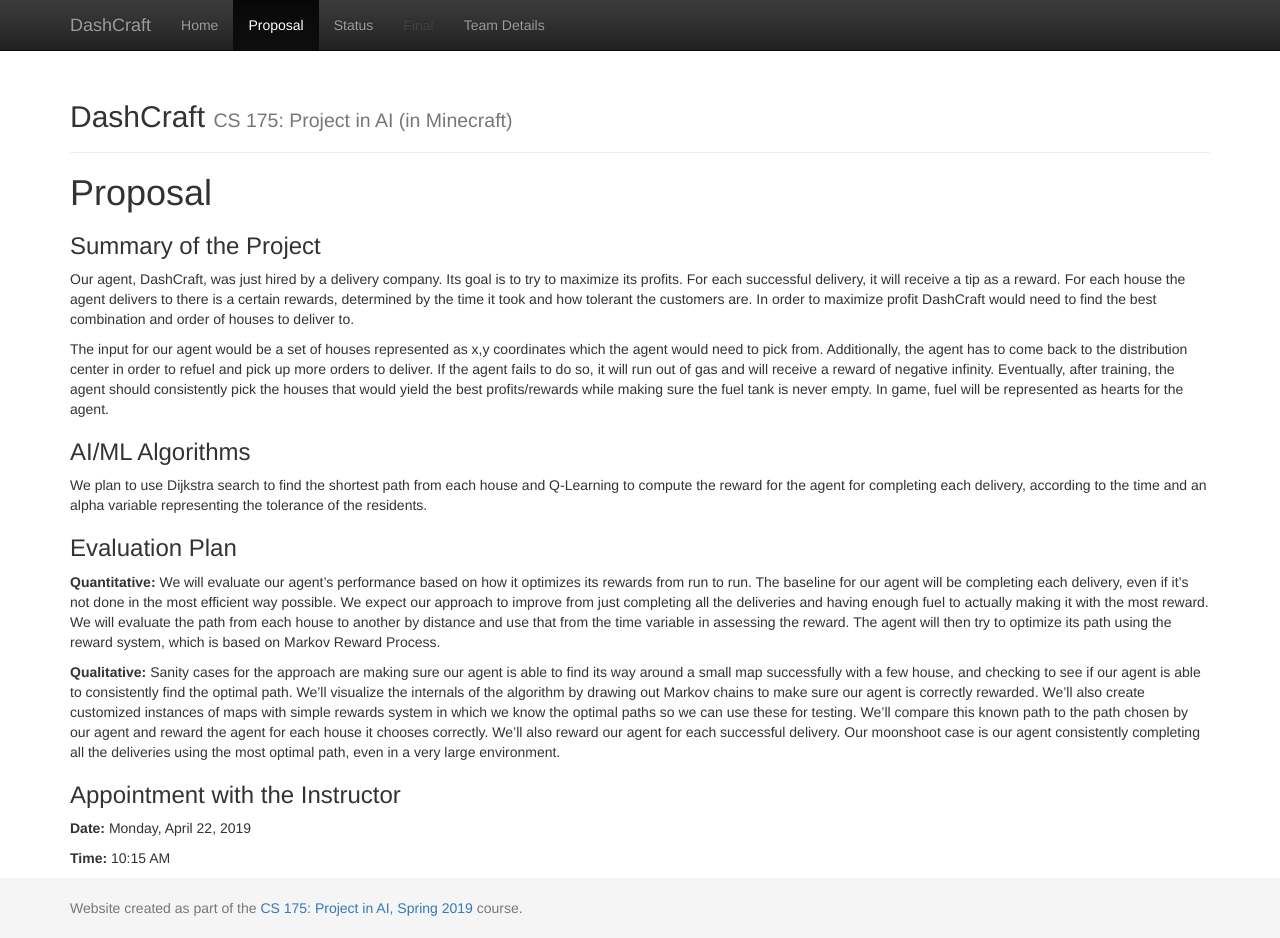
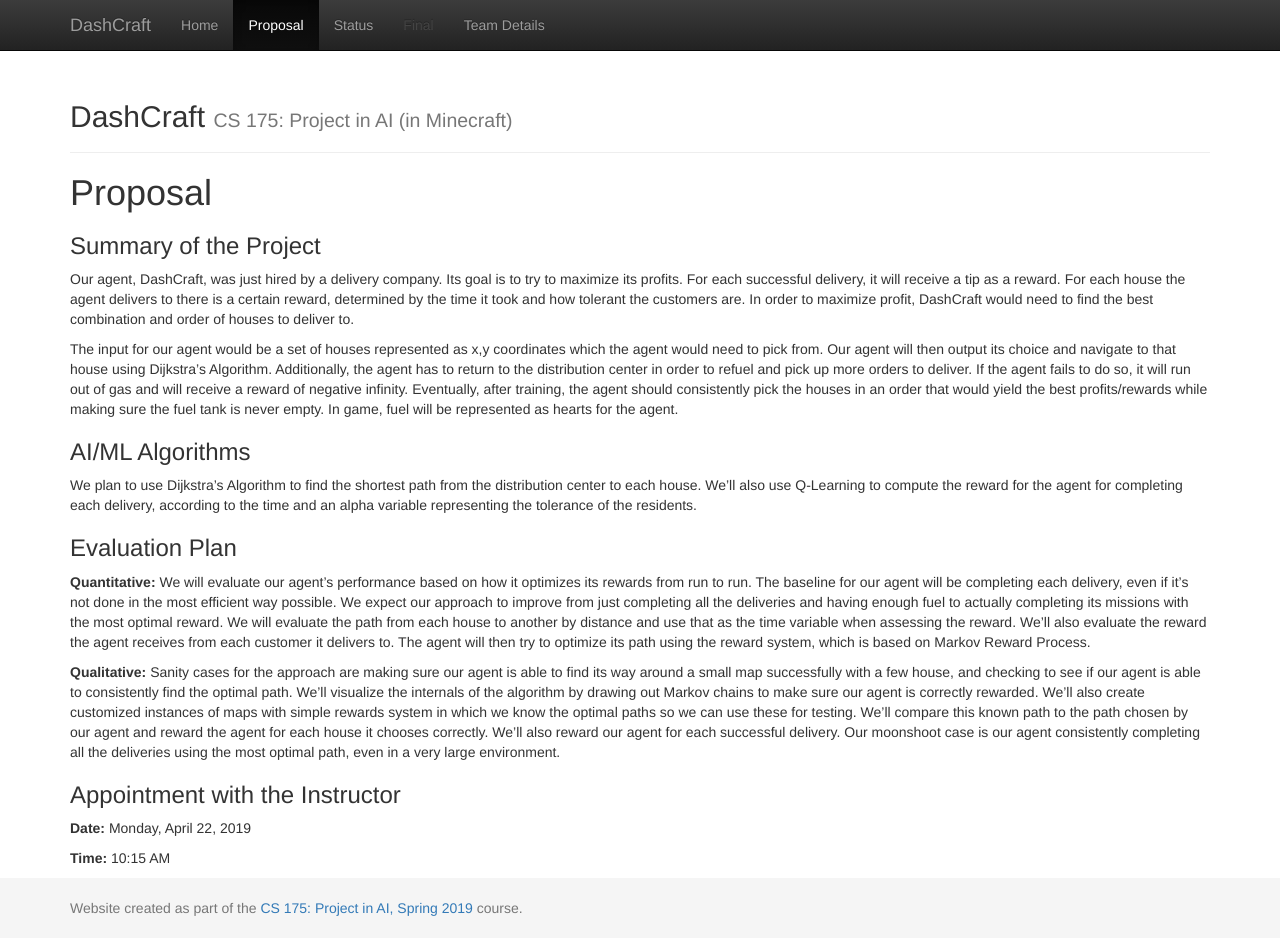
Before and after one commit to alonmaor/DashCraft, a Jekyll site: the page built from docs/proposal.md, in a window 1280 px wide and 938 px high. Built offline with Jekyll 4.4.1, drawn with Linux system fonts in a browser that asks for light colours.

Commit message:
Update proposal.md

```diff
--- a/docs/proposal.md
+++ b/docs/proposal.md
@@ -7,20 +7,20 @@
 
 ### Summary of the Project
 
-Our agent, DashCraft, was just hired by a delivery company. Its goal is to try to maximize its profits. For each successful delivery, it will receive a tip as a reward. For each house the agent delivers to there is a certain rewards, determined by the time it took and how tolerant the customers are. In order to maximize profit DashCraft would need to find the best combination and order of houses to deliver to.
+Our agent, DashCraft, was just hired by a delivery company. Its goal is to try to maximize its profits. For each successful delivery, it will receive a tip as a reward. For each house the agent delivers to there is a certain reward, determined by the time it took and how tolerant the customers are. In order to maximize profit, DashCraft would need to find the best combination and order of houses to deliver to.
 
-The input for our agent would be a set of houses represented as x,y coordinates which the agent would need to pick from. Additionally, the agent has to come back to the distribution center in order to refuel and pick up more orders to deliver. If the agent fails to do so, it will run out of gas and will receive a reward of negative infinity. Eventually, after training, the agent should consistently pick the houses that would yield the best profits/rewards while making sure the fuel tank is never empty. In game, fuel will be represented as hearts for the agent.
+The input for our agent would be a set of houses represented as x,y coordinates which the agent would need to pick from. Our agent will then output its choice and navigate to that house using Dijkstra's Algorithm. Additionally, the agent has to return to the distribution center in order to refuel and pick up more orders to deliver. If the agent fails to do so, it will run out of gas and will receive a reward of negative infinity. Eventually, after training, the agent should consistently pick the houses in an order that would yield the best profits/rewards while making sure the fuel tank is never empty. In game, fuel will be represented as hearts for the agent.
 
 
 ### AI/ML Algorithms
 
-We plan to use Dijkstra search to find the shortest path from each house and Q-Learning to compute the reward for the agent for completing each delivery, according to the time and an alpha variable representing the tolerance of the residents.
+We plan to use Dijkstra's Algorithm to find the shortest path from the distribution center to each house. We'll also use Q-Learning to compute the reward for the agent for completing each delivery, according to the time and an alpha variable representing the tolerance of the residents.
 
 
 ### Evaluation Plan
 
 **Quantitative:**
-We will evaluate our agent’s performance based on how it optimizes its rewards from run to run. The baseline for our agent will be completing each delivery, even if it’s not done in the most efficient way possible. We expect our approach to improve from just completing all the deliveries and having enough fuel to actually making it with the most reward. We will evaluate the path from each house to another by distance and use that from the time variable in assessing the reward. The agent will then try to optimize its path using the reward system, which is based on Markov Reward Process.
+We will evaluate our agent’s performance based on how it optimizes its rewards from run to run. The baseline for our agent will be completing each delivery, even if it’s not done in the most efficient way possible. We expect our approach to improve from just completing all the deliveries and having enough fuel to actually completing its missions with the most optimal reward. We will evaluate the path from each house to another by distance and use that as the time variable when assessing the reward. We'll also evaluate the reward the agent receives from each customer it delivers to. The agent will then try to optimize its path using the reward system, which is based on Markov Reward Process.
 
 **Qualitative:**
 Sanity cases for the approach are making sure our agent is able to find its way around a small map successfully with a few house, and checking to see if our agent is able to consistently find the optimal path. We'll visualize the internals of the algorithm by drawing out Markov chains to make sure our agent is correctly rewarded. We'll also create customized instances of maps with simple rewards system in which we know the optimal paths so we can use these for testing. We'll compare this known path to the path chosen by our agent and reward the agent for each house it chooses correctly. We'll also reward our agent for each successful delivery. Our moonshoot case is our agent consistently completing all the deliveries using the most optimal path, even in a very large environment.
```
